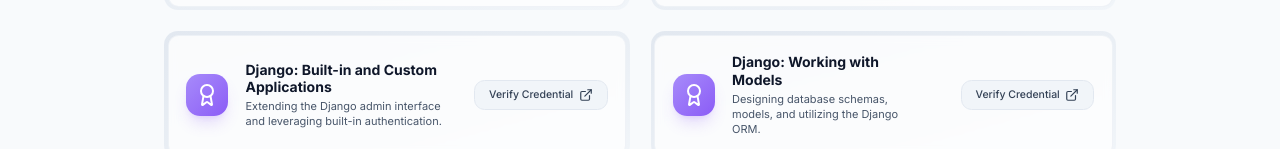
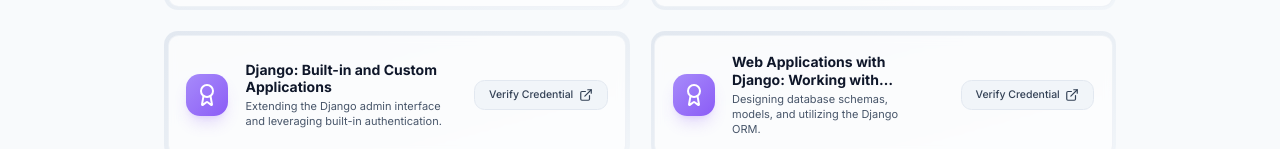
Before and after one commit to rclynn/my-portfolio, a React (Vite) app: page /certifications in a window 1280 px wide. Shown: the part 7175-7324 px from the top of the page. Built offline with nearby package versions, Linux system fonts and the light colour scheme.

Commit message:
content: update Django Models certification title

```diff
--- a/src/data/portfolioData.js
+++ b/src/data/portfolioData.js
@@ -775,7 +775,7 @@
     category: 'Professional',
   },
   {
-    title: 'Django: Working with Models',
+    title: 'Web Applications with Django: Working with Models',
     issuer: 'Professional Certification',
     description: 'Designing database schemas, models, and utilizing the Django ORM.',
     link: '/certifications/Web Applications with Django_ Working with Models.png',
```
